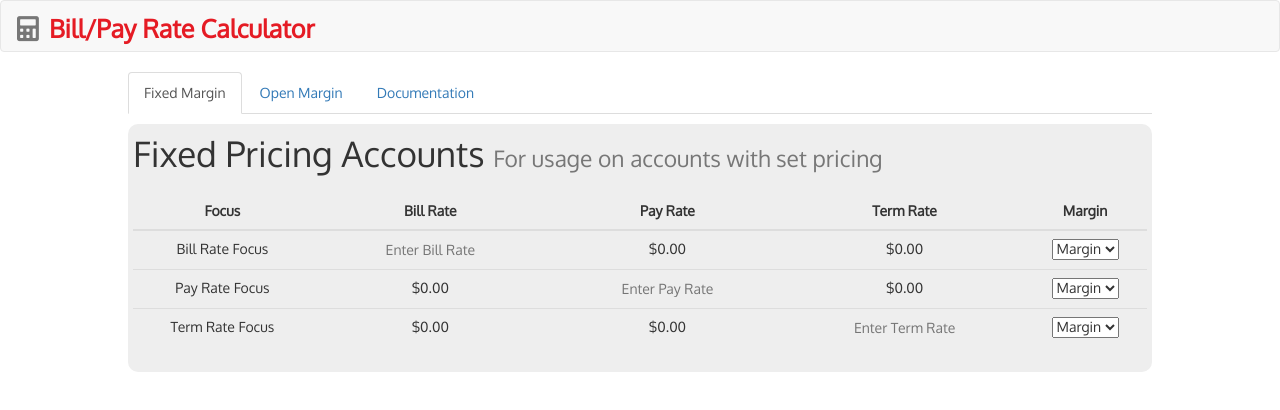
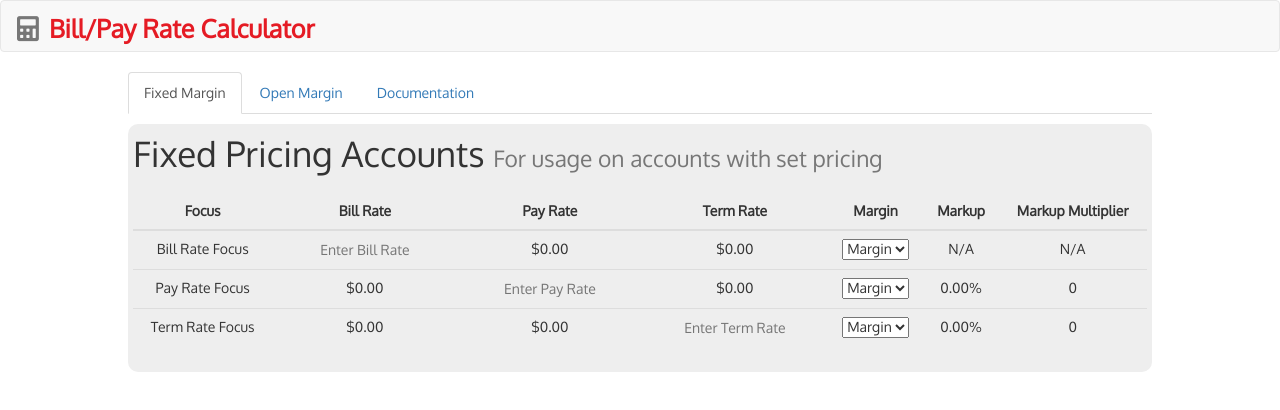
Before and after one commit to tpedora/payments, a React (Create React App) app: page / in a window 1280 px wide. Shown: the top 410 px of the page. Built offline with nearby package versions, Linux system fonts and the light colour scheme.

Commit message:
Added Markup Readouts

```diff
--- a/package.json
+++ b/package.json
@@ -17,7 +17,7 @@
     "start": "react-scripts start",
     "build": "react-scripts build",
     "test": "react-scripts test",
-    "eject": "react-scripts eject",
+    "eject": "react-scripts eject"
   },
   "eslintConfig": {
     "extends": "react-app"
--- a/src/components/Fixed/Fixed.js
+++ b/src/components/Fixed/Fixed.js
@@ -86,6 +86,8 @@ class Fixed extends React.Component {
               <th>Pay Rate</th>
               <th>Term Rate</th>
               <th>Margin</th>
+              <th>Markup</th>
+              <th>Markup Multiplier</th>
             </tr>
           </thead>
           <tbody>
@@ -100,6 +102,7 @@ class Fixed extends React.Component {
               <td>
                 <select name="margin" onChange={this.handleMargin}>
                   <option selected disabled>Margin</option>
+                  <option value="7.7">7.7%</option>
                   <option value="11.5">11.5%</option>
                   <option value="11.9">11.9%</option>
                   <option value="15">15%</option>
@@ -107,6 +110,8 @@ class Fixed extends React.Component {
                   <option value="18">18%</option>
                 </select>
               </td>
+              <td>N/A</td>
+              <td>N/A</td>
             </tr>
             <tr>
 {/* Pay Focus Fields */}
@@ -126,6 +131,8 @@ class Fixed extends React.Component {
                   <option value="18">18%</option>
                 </select>
               </td>
+              <td>{this.props.payFocusMarkupPercentage}</td>
+              <td>{this.props.payFocusMarkup}</td>
             </tr>
             <tr>
 {/* Term Focus Fields */}
@@ -146,6 +153,8 @@ class Fixed extends React.Component {
                   <option value="18">18%</option>
                 </select>
               </td>
+              <td>{this.props.termFocusMarkupPercent}</td>
+              <td>{this.props.termFocusMarkup}</td>
             </tr>
           </tbody>
         </Table>
--- a/src/components/Open/Open.css
+++ b/src/components/Open/Open.css
@@ -10,3 +10,7 @@
   font-size: 35px;
   margin-bottom: 20px;
 }
+
+td {
+  padding: 3px;
+}
--- a/src/components/Open/Open.js
+++ b/src/components/Open/Open.js
@@ -80,6 +80,8 @@ class Open extends React.Component {
               <th>Pay Rate</th>
               <th>Term Rate</th>
               <th>Margin</th>
+              <th>Markup</th>
+              <th>Markup Multiplier</th>
             </tr>
           </thead>
           <tbody>
@@ -99,8 +101,11 @@ class Open extends React.Component {
                   <option value="25">25%</option>
                 </select>
               </td>
+              <td>N/A</td>
+              <td>N/A</td>
             </tr>
             <tr>
+{/* Pay Rate Focused*/}
               <td>Pay Rate Focus</td>
               <td>{this.props.payFocusBill}</td>
               <td>
@@ -115,8 +120,11 @@ class Open extends React.Component {
                   <option value="25">25%</option>
                 </select>
               </td>
+              <td>{this.props.payFocusMarkupPercent}</td>
+              <td>{this.props.payFocusMarkup}</td>
             </tr>
             <tr>
+{/* Term Rate Focused*/}
               <td>Term Rate Focus</td>
               <td>{this.props.termFocusBill}</td>
               <td>{this.props.termFocusPay}</td>
@@ -131,6 +139,8 @@ class Open extends React.Component {
                   <option value="25">25%</option>
                 </select>
               </td>
+              <td>{this.props.termFocusMarkupPercent}</td>
+              <td>{this.props.termFocusMarkup}</td>
             </tr>
           </tbody>
         </Table>
--- a/src/containers/FixedContainer/FixedContainer.js
+++ b/src/containers/FixedContainer/FixedContainer.js
@@ -13,9 +13,11 @@ class FixedContainer extends React.Component {
       bBill: 0,
 /* Pay Focus Values*/
       pMarkup: 0,
+      pMarkupPercent: 0,
       pPay: 0,
 /* Term Focus Values IMPORTANT termMarkup is the Margins Markup, NOT related to term fee's*/
       termMarkup: 0,
+      termMarkupPercent: 0,
       termRate: 0
     }
     this.billFocusMargin = this.billFocusMargin.bind(this);
@@ -36,7 +38,8 @@ class FixedContainer extends React.Component {
 
 //Methods to update Pay Focus Inputs
   payMarkup(num) {
-    this.setState({pMarkup: num});
+    const markupPercent = num * 100 - 100;
+    this.setState({pMarkup: num, pMarkupPercent: markupPercent});
   }
 
   payFocusPay(num) {
@@ -45,7 +48,8 @@ class FixedContainer extends React.Component {
 
 //Methods to update Term Focus Inputs
   termMarkup(num) {
-    this.setState({termMarkup: num});
+    const markupPercent = num * 100 - 100;
+    this.setState({termMarkup: num, termMarkupPercent: markupPercent});
   }
 
   termRate(num) {
@@ -64,10 +68,14 @@ class FixedContainer extends React.Component {
         payFocusPay={this.payFocusPay}
         payFocusBill={`$${parseFloat(this.state.pPay * this.state.pMarkup).toFixed(2)}`}
         payFocusTerm={`$${parseFloat(this.state.pPay * this.state.tBill).toFixed(2)}`}
+        payFocusMarkup={this.state.pMarkup}
+        payFocusMarkupPercentage={`${parseFloat(this.state.pMarkupPercent).toFixed(2)}%`}
         termMarkup={this.termMarkup}
         termFocusTerm={this.termRate}
         termFocusPay={`$${parseFloat(this.state.termRate * this.state.tMarkup).toFixed(2)}`}
-        termFocusBill={`$${parseFloat(this.state.termRate * this.state.tMarkup * this.state.termMarkup).toFixed(2)}`}/>
+        termFocusBill={`$${parseFloat(this.state.termRate * this.state.tMarkup * this.state.termMarkup).toFixed(2)}`}
+        termFocusMarkup={this.state.termMarkup}
+        termFocusMarkupPercent={`${parseFloat(this.state.termMarkupPercent).toFixed(2)}%`} />
       </div>
     )
   }
--- a/src/containers/OpenContainer/OpenContainer.js
+++ b/src/containers/OpenContainer/OpenContainer.js
@@ -13,9 +13,11 @@ class OpenContainer extends React.Component {
       bBill: 0,
 /* Pay Focus Values*/
       pMarkup: 0,
+      pMarkupPercent: 0,
       pPay: 0,
 /* Term Focus Values IMPORTANT termMarkup is the Margins Markup, NOT related to term fee's*/
       termMarkup: 0,
+      termMarkupPercent: 0,
       termRate: 0
     }
     this.billFocusMargin = this.billFocusMargin.bind(this);
@@ -36,7 +38,8 @@ class OpenContainer extends React.Component {
 
 //Methods to update Pay Focus Inputs
   payMarkup(num) {
-    this.setState({pMarkup: num});
+    const markupPercent = num * 100 - 100;
+    this.setState({pMarkup: num, pMarkupPercent: markupPercent});
   }
 
   payFocusPay(num) {
@@ -45,7 +48,8 @@ class OpenContainer extends React.Component {
 
 //Methods to update Term Focus Inputs
   termMarkup(num) {
-    this.setState({termMarkup: num});
+    const markupPercent = num * 100 - 100;
+    this.setState({termMarkup: num, termMarkupPercent: markupPercent});
   }
 
   termRate(num) {
@@ -64,10 +68,14 @@ class OpenContainer extends React.Component {
         payFocusPay={this.payFocusPay}
         payFocusBill={`$${parseFloat(this.state.pPay * this.state.pMarkup).toFixed(2)}`}
         payFocusTerm={`$${parseFloat(this.state.pPay * this.state.tBill).toFixed(2)}`}
+        payFocusMarkup={this.state.pMarkup}
+        payFocusMarkupPercent={`${parseFloat(this.state.pMarkupPercent).toFixed(2)}%`}
         termMarkup={this.termMarkup}
         termFocusTerm={this.termRate}
         termFocusPay={`$${parseFloat(this.state.termRate * this.state.tMarkup).toFixed(2)}`}
-        termFocusBill={`$${parseFloat(this.state.termRate * this.state.tMarkup * this.state.termMarkup).toFixed(2)}`}/>
+        termFocusBill={`$${parseFloat(this.state.termRate * this.state.tMarkup * this.state.termMarkup).toFixed(2)}`}
+        termFocusMarkup={this.state.termMarkup}
+        termFocusMarkupPercent={`${parseFloat(this.state.termMarkupPercent).toFixed(2)}%`}/>
       </div>
     )
   }
```
